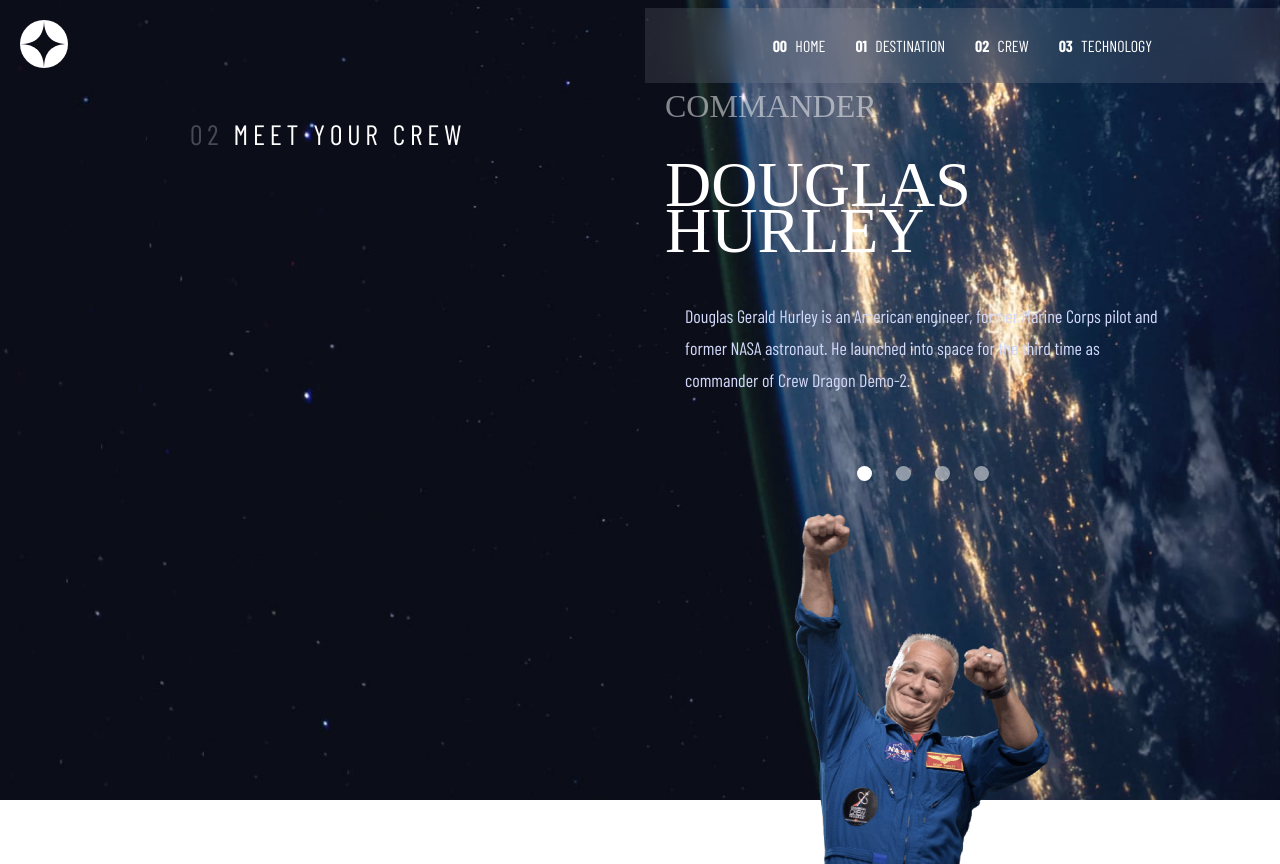
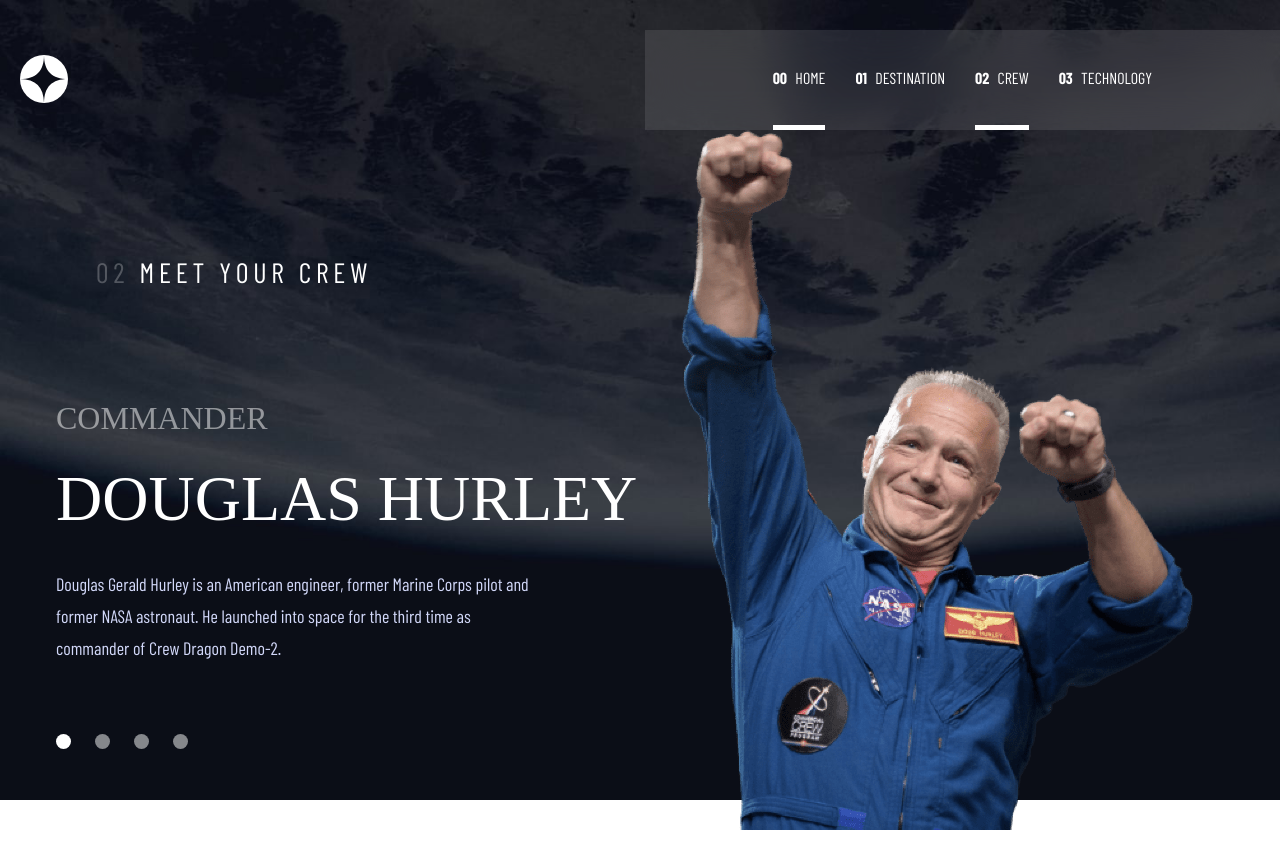
Before and after one commit to Shiiron/frontend-mentor-angular, an Angular app: page /crew in a window 1280 px wide. After the commit the page ends 830 px from the top, so only its background shows below. Built offline with nearby package versions, Linux system fonts and the light colour scheme; a web font is replaced by a local one.

Commit message:
fix layout

```diff
--- a/src/app/app.component.html
+++ b/src/app/app.component.html
@@ -1,4 +1,4 @@
-<div class="background"></div>
+<div class="background" [ngClass]="getBackground()"></div>
 
 <div class="main">
     <app-main-menu></app-main-menu>
--- a/src/app/app.component.scss
+++ b/src/app/app.component.scss
@@ -1,13 +1,3 @@
-.background {
-  height: 100%;
-  width: 100%;
-  position: fixed;
-  z-index: -1;
-  background-size: cover;
-  background-position: center center;
-  background-image: url("../assets/img/home/background-home-desktop.jpg");
-}
-
 .main {
   height: 100%;
   display: grid;
--- a/src/app/app.component.ts
+++ b/src/app/app.component.ts
@@ -1,4 +1,5 @@
 import { Component } from '@angular/core';
+import { Router } from '@angular/router';
 
 @Component({
   selector: 'app-root',
@@ -7,4 +8,19 @@
 })
 export class AppComponent {
   title = 'frontend-mentor';
+
+  constructor(private router: Router) { }
+
+  getBackground() {
+    switch(this.router.url) {
+      case '/destination':
+        return 'background--destination';
+      case '/crew':
+        return 'background--crew';
+      case '/technology':
+        return 'background--technology';
+      default:
+        return 'background--main';
+    }
+  }
 }
--- a/src/app/crew/crew.component.html
+++ b/src/app/crew/crew.component.html
@@ -1,4 +1,4 @@
-<div class="grid-container text-white">
+<div class="grid-container grid--crew text-white">
   <h1 class="crew-title uppercase heading-5"><span class="opacity-25">02</span> Meet your crew</h1>
   <img class="crew-image--mobile" [src]="selectedCrew.images.png">
     <div class="crew-info">
--- a/src/app/crew/crew.component.scss
+++ b/src/app/crew/crew.component.scss
@@ -73,7 +73,8 @@
 
   .crew-title {
     justify-self: start;
-    padding-block: 3rem 6rem;
+    align-self: end;
+    padding-block: 3rem;
     padding-inline: 4rem;
   }
 
@@ -99,6 +100,30 @@
   }
 
   .crew-info {
+    grid-column: 2;
     gap: 3rem;
+    width: 100%;
+  }
+
+  .crew-title {
+    grid-column: 2;
+  }
+
+  .crew-image {
+    max-height: 100%;
+    grid-row: 1 / span 2;
+    max-width: 100%;
+  }
+
+  .crew--bio {
+    padding-inline: 0;
+  }
+
+  .button-list {
+    justify-content: start;
+  }
+
+  .grid--crew {
+    grid-template-columns: 2rem minmax(30rem, 1fr) minmax(20rem, max-content) 5rem !important;
   }
 }
--- a/src/app/destination/destination.component.scss
+++ b/src/app/destination/destination.component.scss
@@ -24,13 +24,15 @@
 }
 
 .destination--description {
-  max-width: 40ch;
+  max-width: 50ch;
   padding-inline: 1.6rem;
 }
 
 hr {
   margin-block: 3.2rem;
   width: 90%;
+  color: #383b4b;
+  height: 1px;
 }
 
 @media (min-width: 35rem) {
@@ -55,13 +57,6 @@
 }
 
 @media (min-width: 45rem) {
-  .grid-container {
-    grid-template-columns:
-      minmax(2rem, 1fr)
-      repeat(2, minmax(0, 50rem))
-      minmax(2rem, 1fr);
-  }
-
   .destination-nav {
     justify-content: start;
     list-style: none;
@@ -81,5 +76,10 @@
 
   .destination--image {
     max-width: 100%;
+    grid-column: 2;
+  }
+
+  .destination--title {
+    grid-column: 2 / span 2;
   }
 }
--- a/src/app/main-menu/main-menu.component.html
+++ b/src/app/main-menu/main-menu.component.html
@@ -8,21 +8,17 @@
 
   <nav class="main-nav">
     <ul class="primary-navigation underline-indicators flex" data-visible="not-visible">
-      <li class="primary-navigation-item">
-        <a class="text-white active" routerLink="/"><span aria-hidden="true">00</span> Home</a>
+      <li class="primary-navigation-item" routerLinkActive="active" routerLink="/">
+        <a class="text-white"><span aria-hidden="true">00</span> Home</a>
       </li>
-      <li class="primary-navigation-item">
-        <a class="text-white" routerLink="/destination"
-          ><span aria-hidden="true">01</span> Destination</a
-        >
+      <li class="primary-navigation-item" routerLinkActive="active" routerLink="/destination">
+        <a class="text-white"><span aria-hidden="true">01</span> Destination</a>
       </li>
-      <li class="primary-navigation-item">
-        <a class="text-white" routerLink="/crew"><span aria-hidden="true">02</span> Crew</a>
+      <li class="primary-navigation-item" routerLink="/crew" routerLinkActive="active">
+        <a class="text-white" ><span aria-hidden="true">02</span> Crew</a>
       </li>
-      <li class="primary-navigation-item">
-        <a class="text-white" routerLink="/technology"
-          ><span aria-hidden="true">03</span> Technology</a
-        >
+      <li class="primary-navigation-item" routerLink="/technology" routerLinkActive="active">
+        <a class="text-white"><span aria-hidden="true">03</span> Technology</a>
       </li>
     </ul>
   </nav>
--- a/src/app/main-menu/main-menu.component.scss
+++ b/src/app/main-menu/main-menu.component.scss
@@ -41,10 +41,9 @@
   display: none;
 }
 
-/*
 .underline-indicators > * {
   cursor: pointer;
-  padding: var(--underline-gap, 1rem) 0;
+  padding-block: 3.8rem;
   border: 0;
   border-bottom: 0.5rem solid hsl(0 0 100% / 0);
 }
@@ -70,7 +69,6 @@
 @media (min-width: 35em) {
   .primary-navigation {
     gap: 3rem;
-    padding-block: 2.8rem;
     padding-inline: clamp(4rem, 10vw, 15rem);
   }
 }
@@ -110,3 +108,9 @@
     background-image: url("../../assets/img/shared/icon-close.svg");
   }
 }
+
+@media (min-width: 45em) {
+  .primary-header {
+    margin-top: 3rem;
+  }
+}
--- a/src/app/technology/technology.component.html
+++ b/src/app/technology/technology.component.html
@@ -1,4 +1,4 @@
-<div class="technology-grid text-white">
+<div class="grid-container grid--technology text-white">
   <h1 class="uppercase heading-5 technology-title"><span class="opacity-25">03</span> space launch 101</h1>
   <img [src]="selectedTechnology.images.landscape" class="technology-image--full-width">
   <div class="technology-list-container">
@@ -18,8 +18,5 @@
     </div>
   </div>
 
-
-    <div class="technology-image">
-      <img [src]="selectedTechnology.images.portrait">
+  <img class="technology-image" [src]="selectedTechnology.images.portrait">
 </div>
-</div>
--- a/src/app/technology/technology.component.scss
+++ b/src/app/technology/technology.component.scss
@@ -1,10 +1,3 @@
-.technology-grid {
-  display: grid;
-  place-items: center;
-  width: 100%;
-  height: 100%;
-}
-
 .technology-title {
   grid-column: 2 / span 2;
 }
@@ -30,7 +23,7 @@
 }
 
 .technology-name {
-  padding-block: 1.1rem 1.7rem;
+  margin-block: 1.1rem 1.7rem;
 }
 
 .technology-list-container {
@@ -80,13 +73,9 @@
 }
 
 @media (min-width: 45em) {
-  .technology-grid {
-    grid-template-columns: minmax(0, 20rem) 1fr minmax(35rem, 1fr);
-    grid-template-rows: minmax(max-content, 10rem) 1fr;
-  }
-
   .technology-list {
     flex-flow: column;
+    padding-inline-start: 4rem;
     > .list-item {
       cursor: pointer;
       height: 8rem;
@@ -94,9 +83,11 @@
   }
 
   .technology-image {
-    display: flex;
-    justify-content: flex-end;
-    width: 100%;
+    display: grid;
+    grid-column: 3 / span 2;
+    max-width: 100%;
+    justify-self: end;
+    align-self: start;
   }
 
   .technology-image--full-width {
@@ -105,5 +96,18 @@
 
   .technology-list-container {
     grid-template-columns: max-content 1fr;
+    width: 100%;
+  }
+
+  .grid--technology {
+    grid-template-columns: minmax(0, 10rem) 1fr minmax(30rem, max-content) 0;
+  }
+
+  .technology-info {
+    text-align: left;
+  }
+
+  .technology--description {
+    padding-inline: 0;
   }
 }
--- a/src/styles.scss
+++ b/src/styles.scss
@@ -123,13 +123,57 @@
   max-width: 50ch;
 }
 
+.background {
+  height: 100%;
+  width: 100%;
+  position: fixed;
+  z-index: -1;
+  background-size: cover;
+  background-position: center center;
+}
+
+.background--main {
+  background-image: url("./assets/img/home/background-home-mobile.jpg");
+}
+
+.background--destination {
+  background-image: url("./assets/img/destination/background-destination-mobile.jpg");
+}
+
+.background--crew {
+  background-image: url("./assets/img/crew/background-crew-mobile.jpg");
+}
+
+.background--technology {
+  background-image: url("./assets/img/technology/background-technology-mobile.jpg");
+}
+
+@media (min-width: 35em) {
+  .background--main {
+    background-image: url("./assets/img/home/background-home-tablet.jpg");
+  }
+
+  .background--destination {
+    background-image: url("./assets/img/destination/background-destination-tablet.jpg");
+  }
+
+  .background--crew {
+    background-image: url("./assets/img/crew/background-crew-tablet.jpg");
+  }
+
+  .background--technology {
+    background-image: url("./assets/img/technology/background-technology-tablet.jpg");
+  }
+}
+
 @media (min-width: 45em) {
   .grid-container {
+    gap: 3.6rem;
     text-align: left;
     grid-template-columns:
-      minmax(2rem, 15rem)
+      minmax(2rem, 5rem)
       repeat(2, minmax(0, 1fr))
-      minmax(2rem, 10rem);
+      minmax(2rem, 5rem);
   }
 
   .grid-container > *:first-child {
@@ -152,10 +196,12 @@
 
   .heading-3 {
     font-size: 5.6rem;
+    line-height: 6rem;
   }
 
   .heading-4 {
     font-size: 3.2rem;
+    line-height: 3.5rem;
   }
 
   .heading-5 {
@@ -178,4 +224,20 @@
     font-size: 1.8rem;
     line-height: 3.2rem;
   }
+
+  .background--main {
+    background-image: url("./assets/img/home/background-home-desktop.jpg");
+  }
+
+  .background--destination {
+    background-image: url("./assets/img/destination/background-destination-desktop.jpg");
+  }
+
+  .background--crew {
+    background-image: url("./assets/img/crew/background-crew-desktop.jpg");
+  }
+
+  .background--technology {
+    background-image: url("./assets/img/technology/background-technology-desktop.jpg");
+  }
 }
```
Lines whose indentation alone changed are shown as unchanged.
